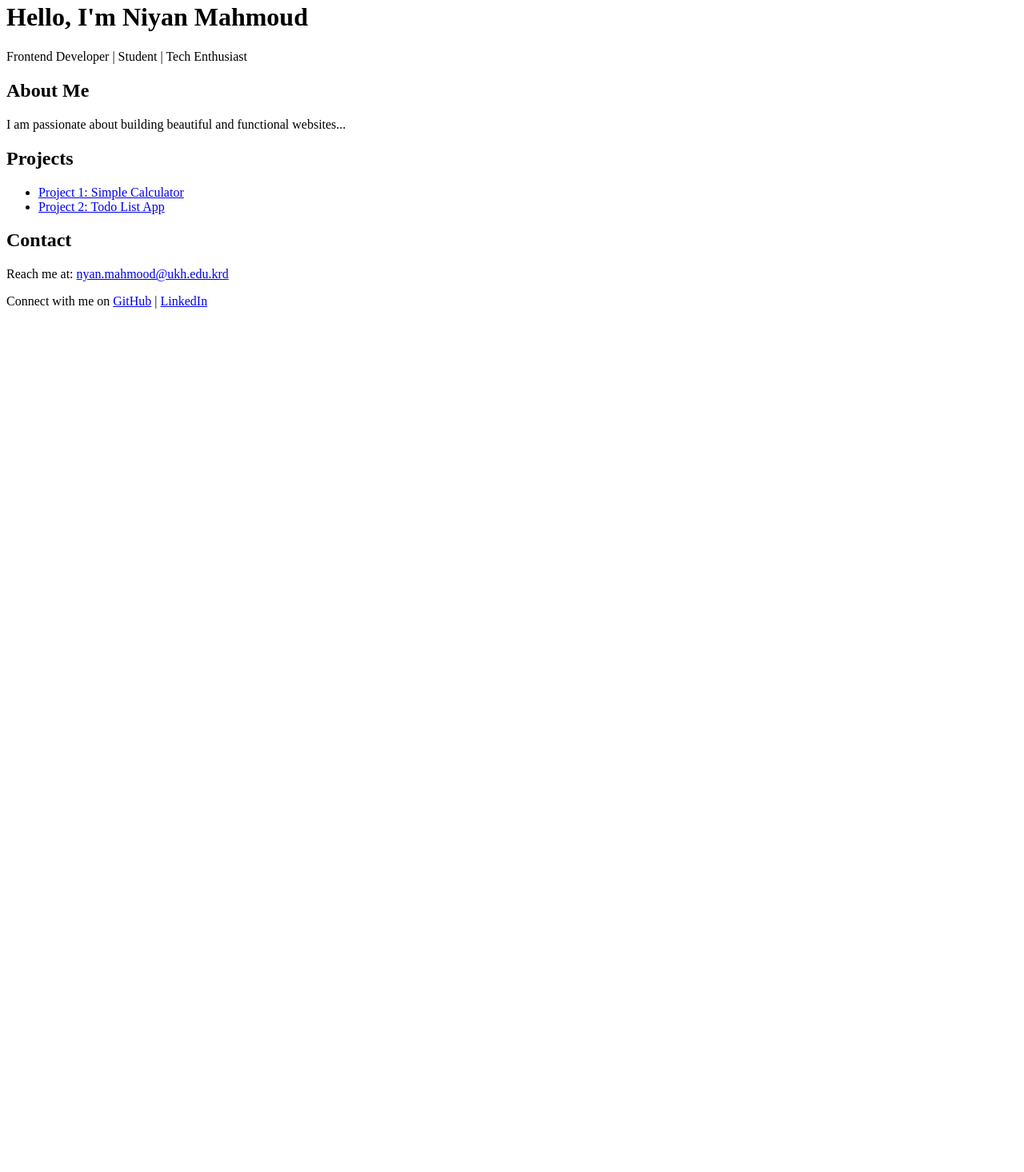
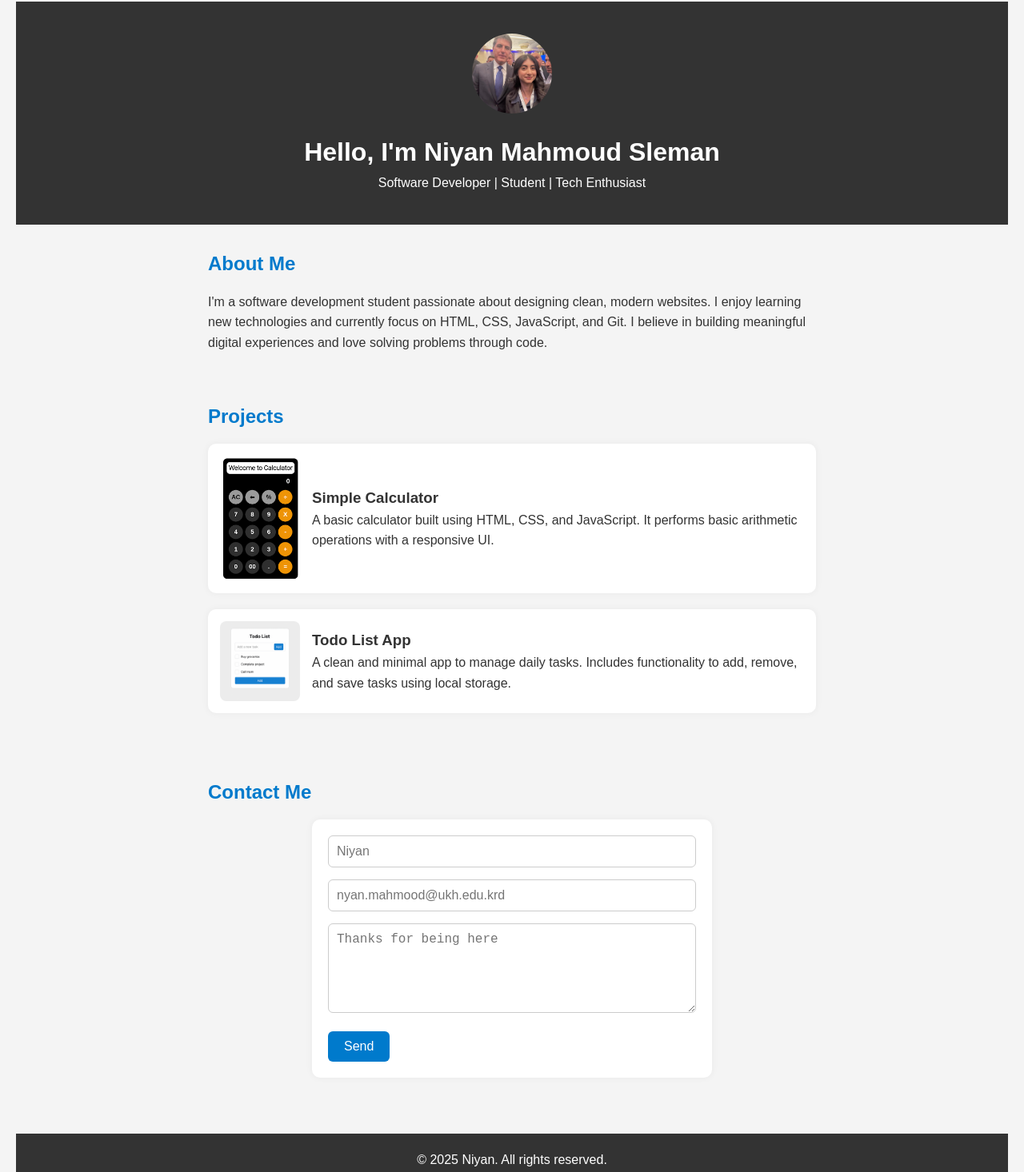
Before and after one commit to niyan2004/personal-portfolio, a plain HTML site: page index.html in a window 1280 px wide. Shown: the part 18-1484 px from the top of the page at 80% size. Before the commit the page ends 800 px from the top, so only its background shows below. Drawn offline with Linux system fonts and the light colour scheme.

Commit message:
Added 'About me' section

```diff
--- a/index.html
+++ b/index.html
@@ -1,40 +1,59 @@
 <!DOCTYPE html>
 <html lang="en">
 <head>
-  <meta charset="UTF-8" />
-  <meta name="viewport" content="width=device-width, initial-scale=1.0" />
-  <title>My Portfolio</title>
-  <link rel="stylesheet" href="style.css" />
+  <meta charset="UTF-8">
+  <meta name="viewport" content="width=device-width, initial-scale=1.0">
+  <title>My Personal Portfolio</title>
+  <link rel="stylesheet" href="styles.css">
 </head>
 <body>
+
   <header>
-    <h1>Hello, I'm Niyan Mahmoud</h1>
-    <p>Frontend Developer | Student | Tech Enthusiast</p>
+    <img src="pics/profilepic.jpg" alt="My Profile Picture" class="profile-pic">
+
+    <h1>Hello, I'm Niyan Mahmoud Sleman</h1>
+    <p>Software Developer | Student | Tech Enthusiast</p>
   </header>
 
   <section id="about">
     <h2>About Me</h2>
-    <p>I am passionate about building beautiful and functional websites...</p>
+    <p>I'm a software development student passionate about designing clean, modern websites. I enjoy learning new technologies and currently focus on HTML, CSS, JavaScript, and Git. I believe in building meaningful digital experiences and love solving problems through code.</p>
   </section>
 
   <section id="projects">
     <h2>Projects</h2>
-    <ul>
-      <li><a href="#">Project 1: Simple Calculator</a></li>
-      <li><a href="#">Project 2: Todo List App</a></li>
-    </ul>
+
+    <div class="project">
+      <img src="pics/calculator.png" alt="Calculator Project">
+      <div>
+        <h3>Simple Calculator</h3>
+        <p>A basic calculator built using HTML, CSS, and JavaScript. It performs basic arithmetic operations with a responsive UI.</p>
+      </div>
+    </div>
+
+    <div class="project">
+      <img src="pics/todo.png" alt="Todo App">
+      <div>
+        <h3>Todo List App</h3>
+        <p>A clean and minimal app to manage daily tasks. Includes functionality to add, remove, and save tasks using local storage.</p>
+      </div>
+    </div>
+
   </section>
 
   <section id="contact">
-    <h2>Contact</h2>
-    <p>Reach me at: <a href="nyan.mahmood@ukh.edu.krd"> nyan.mahmood@ukh.edu.krd</a></p>
+    <h2>Contact Me</h2>
+    <form>
+      <input type="text" name="name" placeholder="Niyan" required>
+      <input type="email" name="email" placeholder="nyan.mahmood@ukh.edu.krd" required>
+      <textarea name="message" rows="5" placeholder="Thanks for being here" required></textarea>
+      <button type="submit">Send</button>
+    </form>
   </section>
 
   <footer>
-    <p>Connect with me on
-      <a href="#">GitHub</a> |
-      <a href="#">LinkedIn</a>
-    </p>
+    <p>&copy; 2025 Niyan. All rights reserved.</p>
   </footer>
+
 </body>
 </html>
--- a/styles.css
+++ b/styles.css
@@ -1,26 +1,112 @@
+/* General Reset */
+* {
+  margin: 0;
+  padding: 0;
+  box-sizing: border-box;
+}
+
 body {
   font-family: Arial, sans-serif;
   line-height: 1.6;
-    margin: 0;
-    padding: 0;
   background-color: #f4f4f4;
   color: #333;
+  padding: 20px;
 }
 
-  header, footer {
+/* Header */
+header {
   background-color: #333;
   color: #fff;
-    padding: 20px;
   text-align: center;
+  padding: 40px 20px;
 }
 
+.profile-pic {
+  width: 100px;
+  height: 100px;
+  border-radius: 50%;
+  object-fit: cover;
+  margin-bottom: 15px;
+}
+
+/* Section Styling */
 section {
+  padding: 30px 20px;
+  max-width: 800px;
+  margin: 0 auto;
+}
+
+h2 {
+  margin-bottom: 15px;
+  color: #007acc;
+}
+
+/* Projects Section */
+.project {
+  display: flex;
+  align-items: center;
+  gap: 15px;
+  background: #fff;
+  padding: 15px;
+  border-radius: 10px;
+  margin-bottom: 20px;
+  box-shadow: 0 0 10px rgba(0, 0, 0, 0.05);
+}
+
+.project img {
+  width: 100px;
+  height: auto;
+  border-radius: 8px;
+}
+
+/* Contact Form */
+form {
+  background: #fff;
   padding: 20px;
-    max-width: 800px;
+  border-radius: 10px;
+  box-shadow: 0 0 10px rgba(0, 0, 0, 0.05);
+  max-width: 500px;
   margin: auto;
 }
 
+input, textarea {
+  width: 100%;
+  padding: 10px;
+  margin-bottom: 15px;
+  border: 1px solid #ccc;
+  border-radius: 6px;
+  font-size: 1rem;
+}
+
+button {
+  background-color: #007acc;
+  color: white;
+  padding: 10px 20px;
+  border: none;
+  border-radius: 6px;
+  cursor: pointer;
+  font-size: 1rem;
+}
+
+button:hover {
+  background-color: #005f99;
+}
+
+/* Footer */
+footer {
+  background-color: #333;
+  color: #fff;
+  text-align: center;
+  padding: 20px;
+  margin-top: 40px;
+}
+
+/* Links */
 a {
   color: #007acc;
   text-decoration: none;
 }
+
+a:hover {
+  text-decoration: underline;
+}
```
Also changed, not shown: pics/calculator.png (added), pics/profilepic.jpg (added), pics/todo.png (added). Lines whose indentation alone changed are shown as unchanged.
